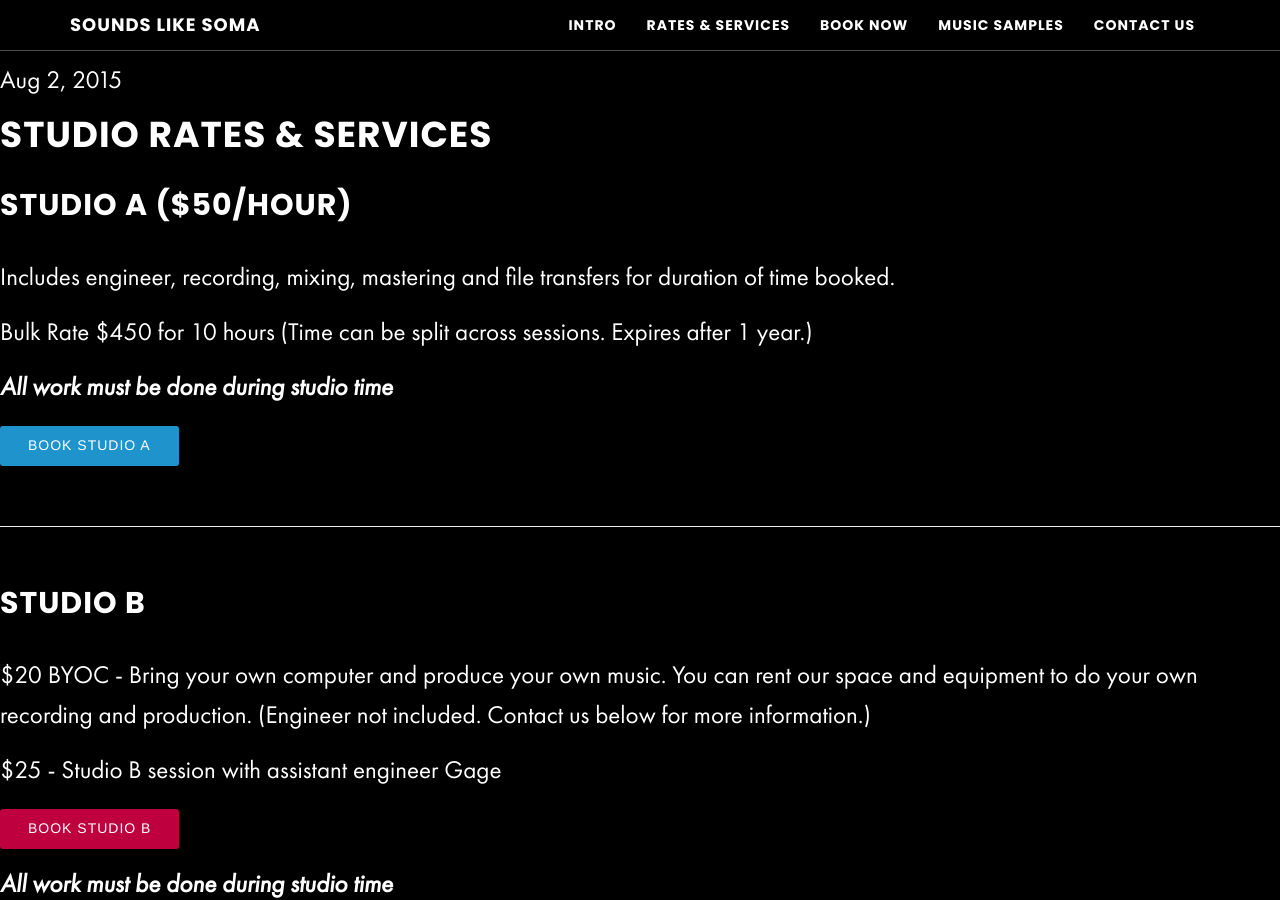
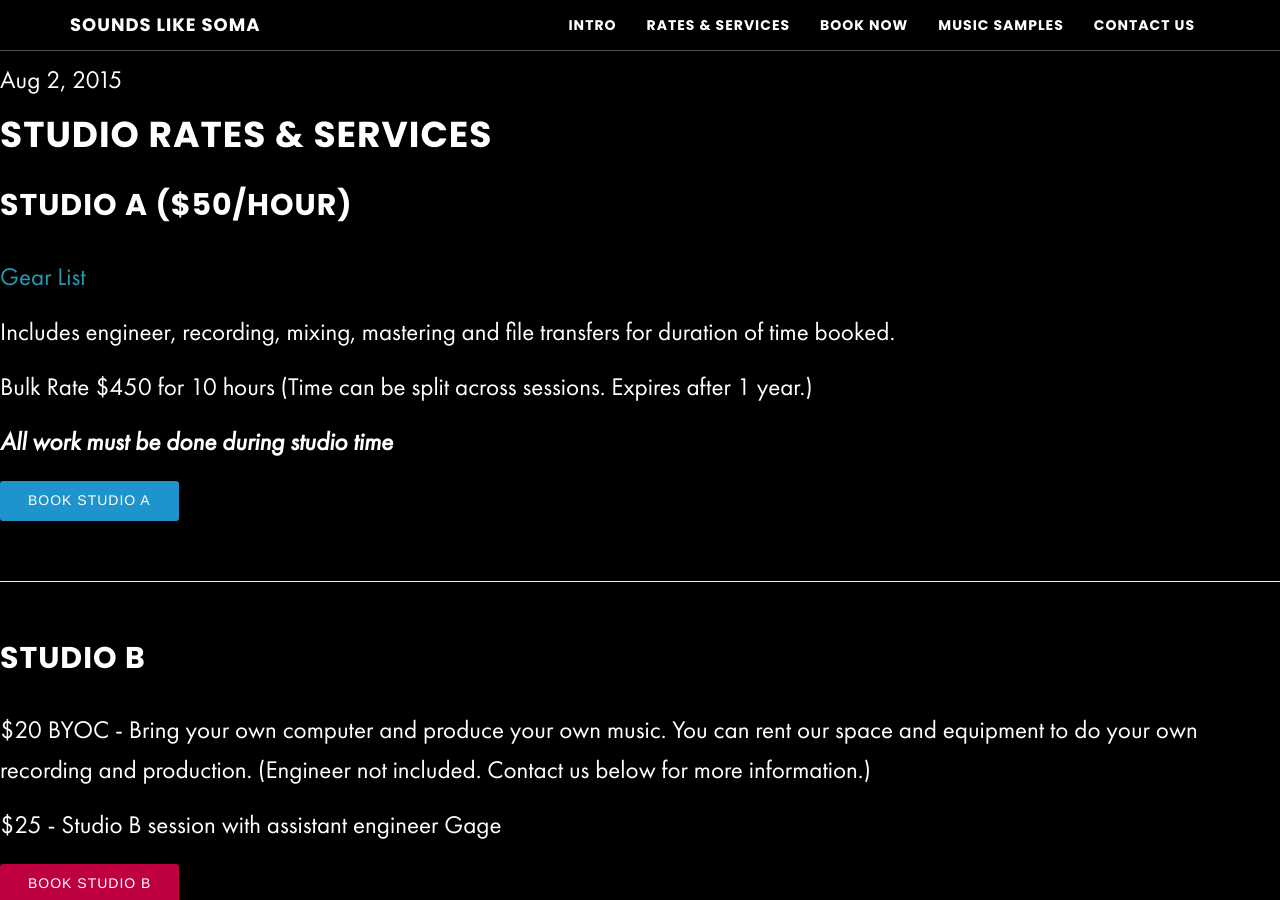
Before and after one commit to zackhanni/Soma-website-classic, a Jekyll site: the page built from _posts/2015-08-02-rates-services.md, in a window 1280 px wide and 900 px high, scrolled down 915 px. Built offline with Jekyll 4.4.1, drawn with Linux system fonts in a browser that asks for light colours; our own code applies the rules of GitHub Pages for plain Markdown files.

Commit message:
added gear list

```diff
--- a/_posts/2015-08-02-rates-services.md
+++ b/_posts/2015-08-02-rates-services.md
@@ -6,6 +6,10 @@ header_image: true
 # Studio Rates & Services
 
 ## Studio A ($50/Hour)
+
+<p>
+	<a href="https://docs.google.com/document/d/1HLUwtYPdi1T1jxgAa-9-FBaEY2tu0qam09FnswaiqkU/edit?usp=sharing"> Gear List</a>
+</p>
 
 Includes engineer, recording, mixing, mastering and file transfers for duration of time booked.
 
```
